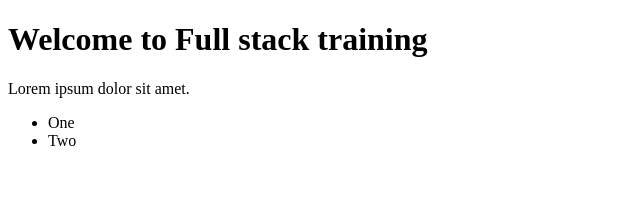
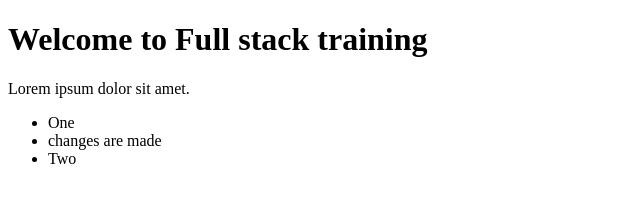
Before and after one commit to rajeshThappeta/test123public, a plain HTML site: page index.html in a window 1280 px wide. Shown: the whole page, without its empty margins (0-640 px from the left). Drawn offline with Linux system fonts and the light colour scheme.

Commit message:
Update index.html

```diff
--- a/index.html
+++ b/index.html
@@ -11,6 +11,7 @@
     <p>Lorem ipsum dolor sit amet.</p>
     <ul>
         <li>One</li>
+        <li>changes are made</li>
         <li>Two</li>
     </ul>
 </body>
```
